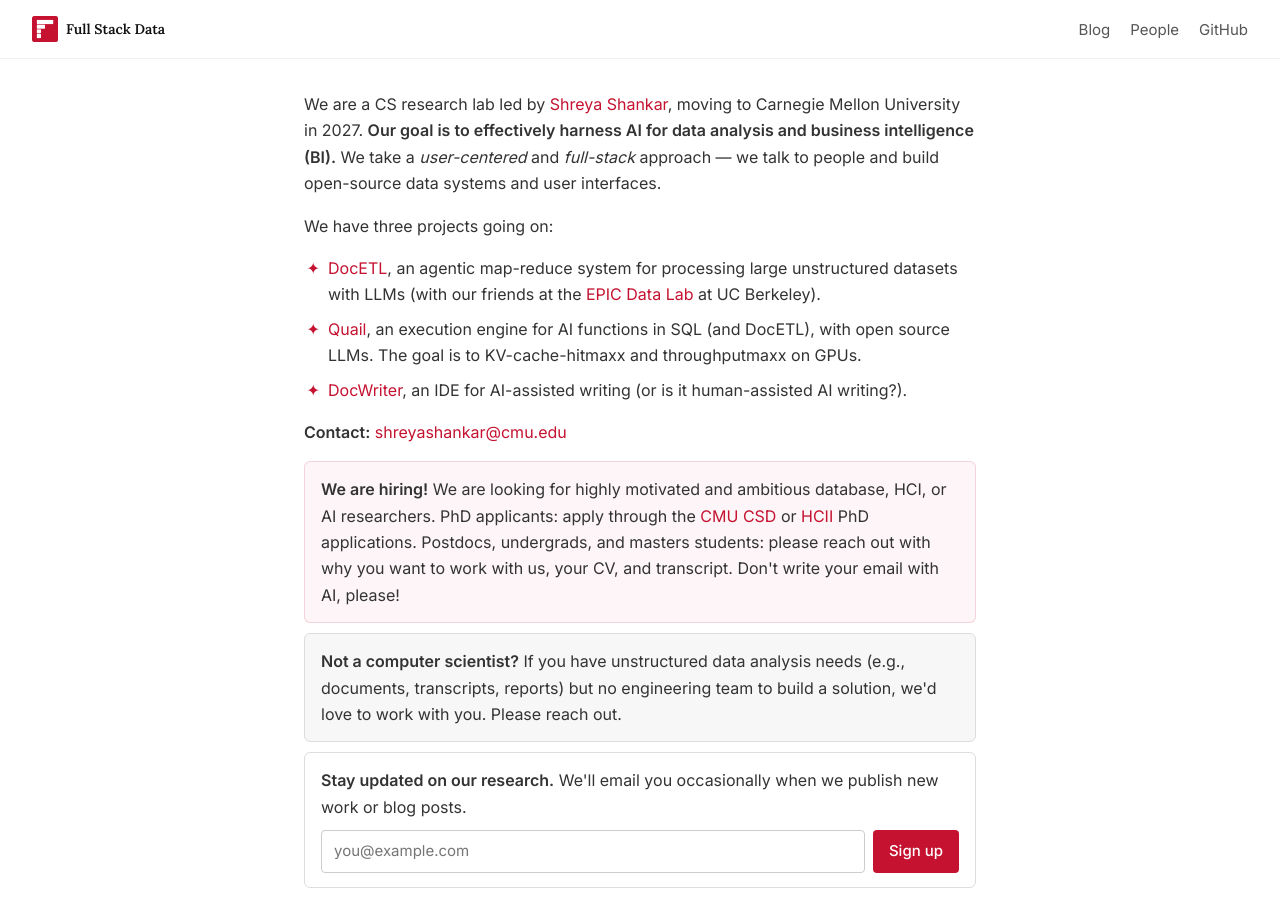
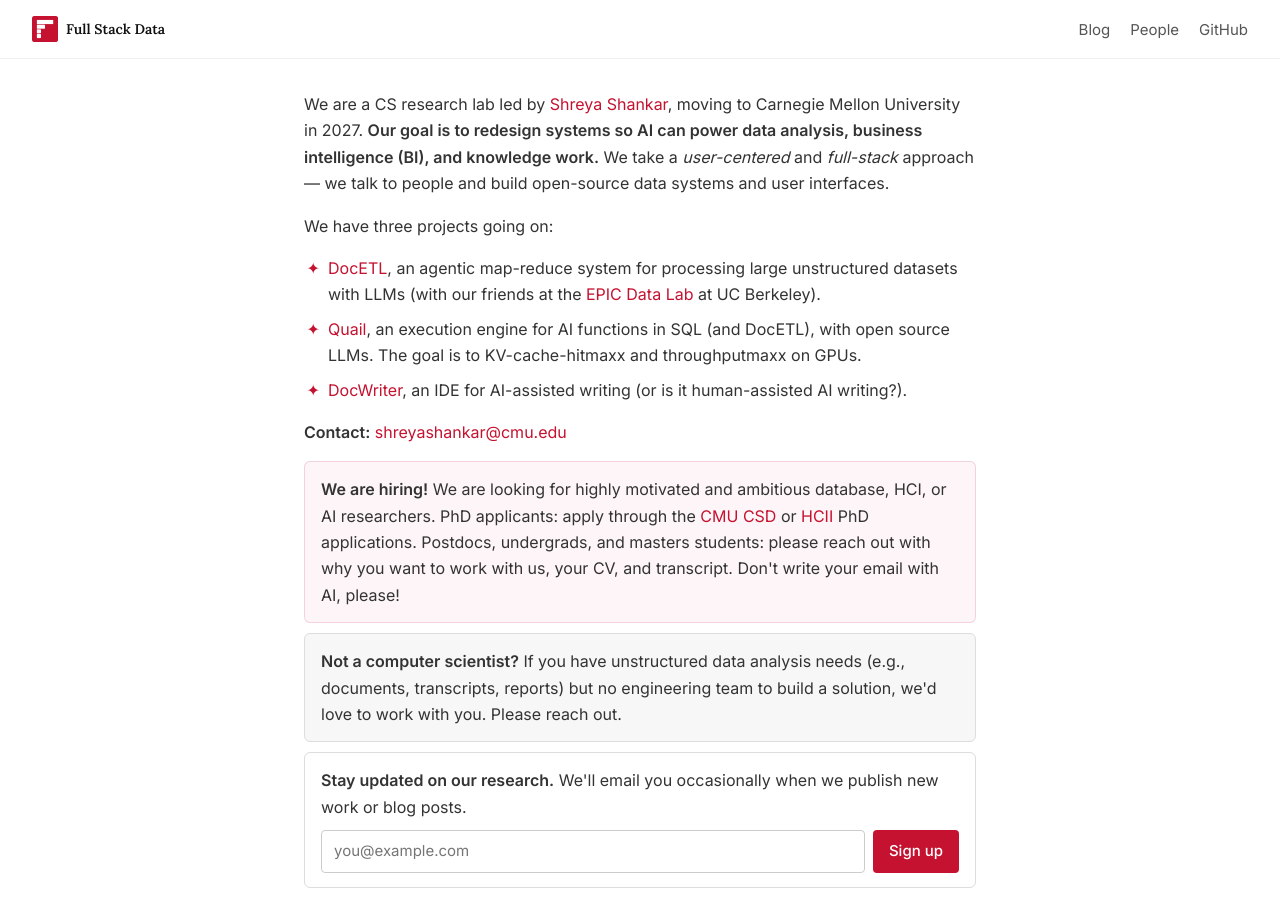
Before and after one commit to fsdatalab/fsdatalab.github.io, a Jekyll site: the page built from index.html, in a window 1280 px wide and 900 px high. Built offline with Jekyll 4.4.1, drawn with Linux system fonts in a browser that asks for light colours.

Commit message:
Update the lab goal to cover data analysis, BI, and knowledge work
Co-Authored-By: Claude Opus 5.5 <noreply@anthropic.com>
Claude-Session: https://claude.ai/code/session_019NQVA9DkrHVdvZhhqbCEwE

```diff
--- a/index.html
+++ b/index.html
@@ -4,7 +4,7 @@ title: Home
 ---
 <div class="content">
   <p class="intro">
-    We are a CS research lab led by <a href="https://sh-reya.com">Shreya Shankar</a>, moving to Carnegie Mellon University in 2027. <strong>Our goal is to effectively harness AI for data analysis and business intelligence (BI).</strong> We take a <em>user-centered</em> and <em>full-stack</em> approach — we talk to people and build open-source data systems and user interfaces.
+    We are a CS research lab led by <a href="https://sh-reya.com">Shreya Shankar</a>, moving to Carnegie Mellon University in 2027. <strong>Our goal is to redesign systems so AI can power data analysis, business intelligence (BI), and knowledge work.</strong> We take a <em>user-centered</em> and <em>full-stack</em> approach — we talk to people and build open-source data systems and user interfaces.
   </p>
   <p class="intro">We have three projects going on:</p>
   <ul class="intro project-list">
```
